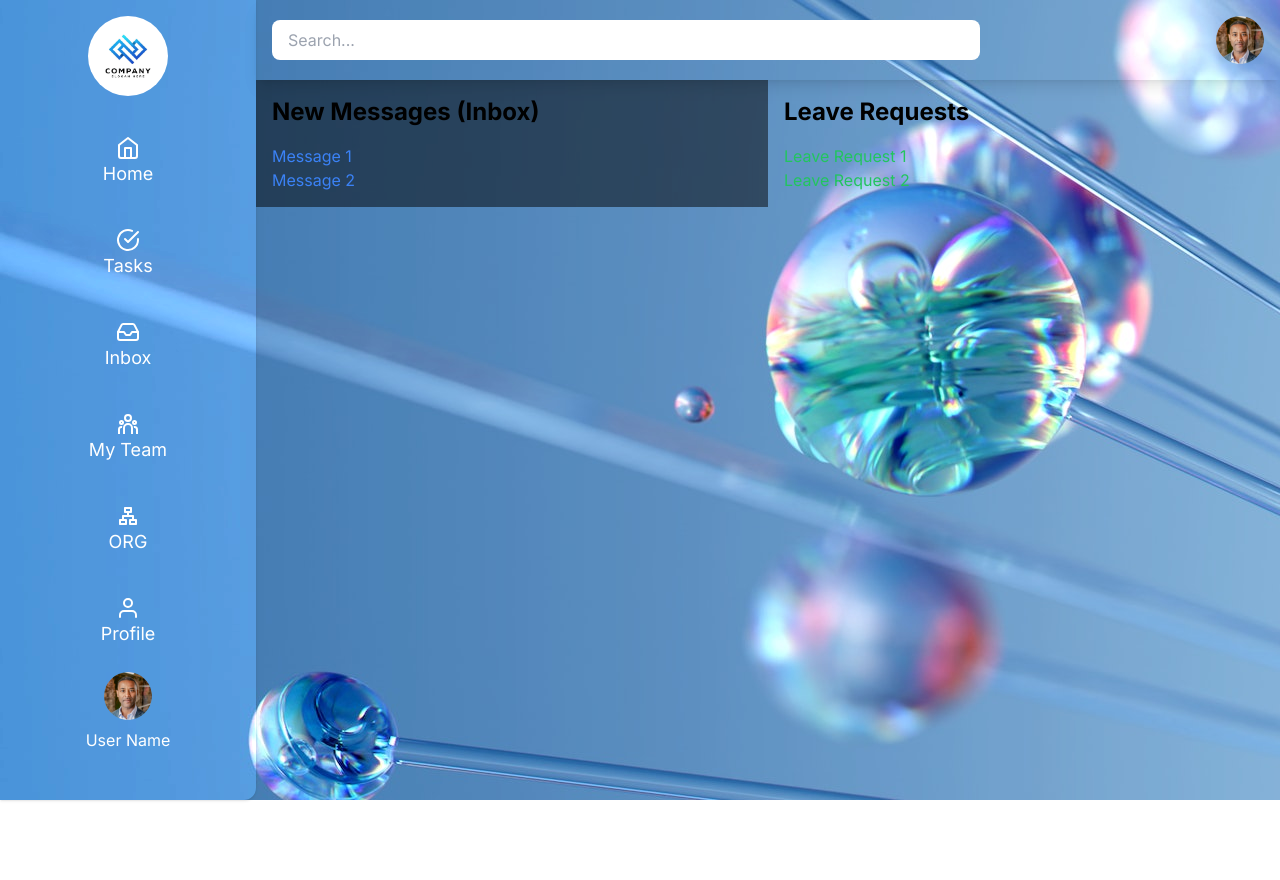
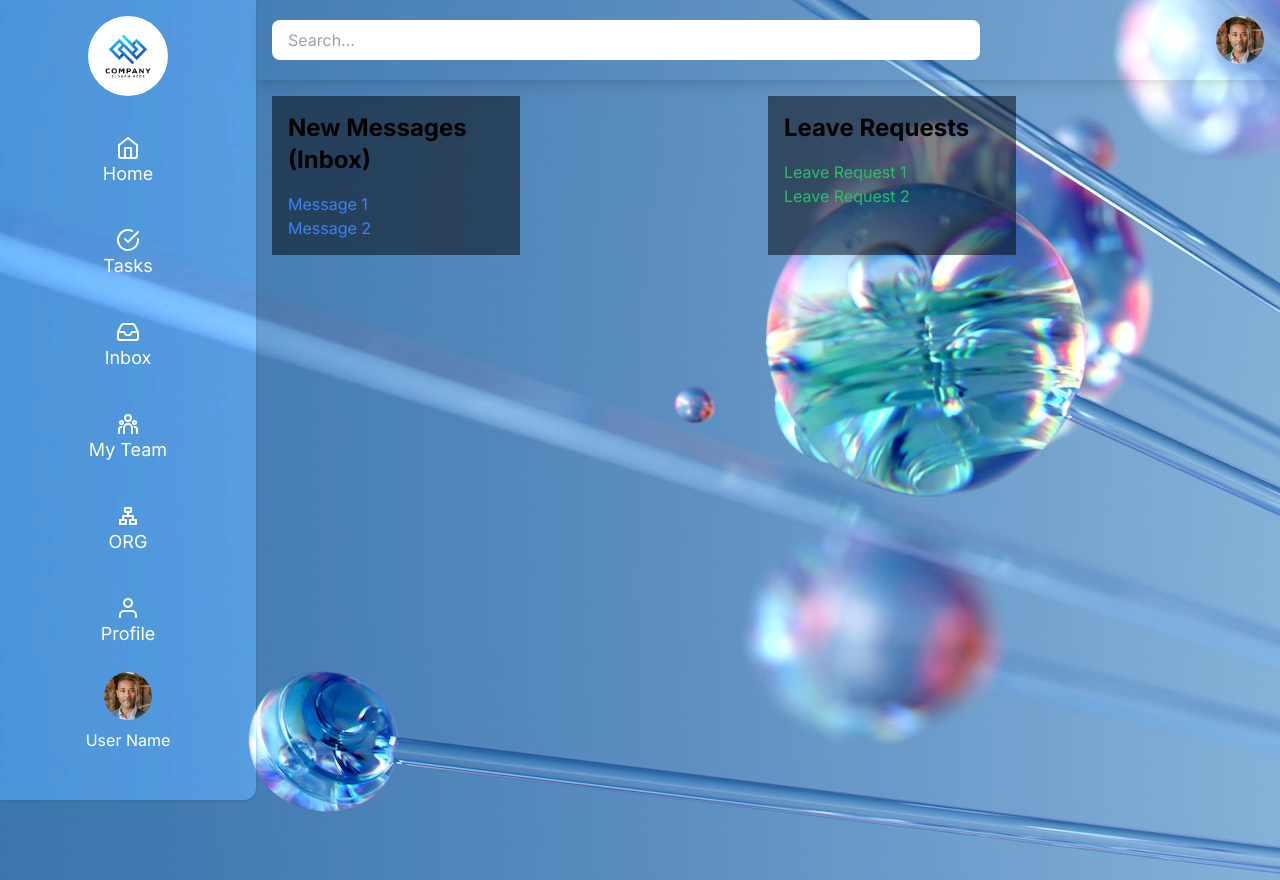
Before and after one commit to PawleN-D/hrms, a Next.js app in the folder client/: page /inbox in a window 1280 px wide. Before the commit the page ends 800 px from the top, so only its background shows below. Built offline with nearby package versions, Linux system fonts and the light colour scheme.

Commit message:
deploy commit

```diff
--- a/client/app/(dashboard)/inbox/page.tsx
+++ b/client/app/(dashboard)/inbox/page.tsx
@@ -1,7 +1,9 @@
-"use client"
-import Modal from '@/app/components/Modal/Modal';
-import React, { useState } from 'react';
-
+// pages/dashboard.tsx
+import React from 'react';
+import { employees } from '../../../Employees';
+import InboxComponent from '@/app/components/InboxComponent/InboxComponent';
+import TabbedComponent from '@/app/components/TabsComponent';
+import InboxPageComponent from '@/app/components/InboxPageComponent/InboxPageComponent';
 interface Message {
   id: number;
   subject: string;
@@ -15,12 +17,6 @@ interface LeaveRequest {
 }
 
 const InboxPage: React.FC = () => {
-  const [inboxMessages, setInboxMessages] = useState<Message[]>([]);
-  const [leaveRequests, setLeaveRequests] = useState<LeaveRequest[]>([]);
-  const [selectedMessage, setSelectedMessage] = useState<Message | null>(null);
-  const [selectedRequest, setSelectedRequest] = useState<LeaveRequest | null>(null);
-
-  // Sample data (you can replace this with your own data)
   const initialInboxMessages: Message[] = [
     { id: 1, subject: 'Message 1', content: 'This is message 1 content.' },
     { id: 2, subject: 'Message 2', content: 'This is message 2 content.' },
@@ -30,74 +26,9 @@ const InboxPage: React.FC = () => {
     { id: 1, title: 'Leave Request 1', reason: 'Vacation' },
     { id: 2, title: 'Leave Request 2', reason: 'Sick leave' },
   ];
-
-  // Function to open a modal when a message or request is clicked
-  const openMessageModal = (message: Message) => {
-    setSelectedMessage(message);
-  };
-
-  const openRequestModal = (request: LeaveRequest) => {
-    setSelectedRequest(request);
-  };
-
-  // Function to close the modal
-  const closeModal = () => {
-    setSelectedMessage(null);
-    setSelectedRequest(null);
-  };
-
   return (
-    <div className="flex">
-      <div className="w-1/2 p-4 backdrop-brightness-50">
-        <h2 className="text-2xl font-bold mb-4">New Messages (Inbox)</h2>
-        <ul>
-          {initialInboxMessages.length > 0 ? (
-            initialInboxMessages.map((message) => (
-              <li
-                key={message.id}
-                onClick={() => openMessageModal(message)}
-                className="cursor-pointer text-blue-500 hover:underline"
-              >
-                {message.subject}
-              </li>
-            ))
-          ) : (
-            <p>No new messages.</p>
-          )}
-        </ul>
-      </div>
-      <div className="w-1/2 p-4">
-        <h2 className="text-2xl font-bold mb-4">Leave Requests</h2>
-        <ul>
-          {initialLeaveRequests.length > 0 ? (
-            initialLeaveRequests.map((request) => (
-              <li
-                key={request.id}
-                onClick={() => openRequestModal(request)}
-                className="cursor-pointer text-green-500 hover:underline"
-              >
-                {request.title}
-              </li>
-            ))
-          ) : (
-            <p>No leave requests.</p>
-          )}
-        </ul>
-      </div>
-      {selectedMessage && (
-        <Modal
-          title={selectedMessage.subject}
-          content={selectedMessage.content}
-          onClose={closeModal}
-        />
-      )}
-      {selectedRequest && (
-        <Modal
-          title={selectedRequest.title}
-          content={selectedRequest.reason}
-          onClose={closeModal}
-        />
-      )}
+    <div className="bg-opacity-30 min-h-screen p-4">
+      <InboxPageComponent initialInboxMessages={initialInboxMessages} initialLeaveRequests={initialLeaveRequests} />
     </div>
   );
 };
--- /dev/null
+++ b/client/app/components/InboxPageComponent/InboxPageComponent.tsx
@@ -0,0 +1,96 @@
+"use client"
+import Modal from '@/app/components/Modal/Modal';
+import React, { useState } from 'react';
+
+interface Message {
+  id: number;
+  subject: string;
+  content: string;
+}
+
+interface LeaveRequest {
+  id: number;
+  title: string;
+  reason: string;
+}
+
+const InboxPageComponent: React.FC = (props) => {
+  const [inboxMessages, setInboxMessages] = useState<Message[]>(props.initialInboxMessages);
+  const [leaveRequests, setLeaveRequests] = useState<LeaveRequest[]>(props.initialLeaveRequests);
+  const [selectedMessage, setSelectedMessage] = useState<Message | null>(null);
+  const [selectedRequest, setSelectedRequest] = useState<LeaveRequest | null>(null);
+
+  // Sample data (you can replace this with your own data)
+
+  // Function to open a modal when a message or request is clicked
+  const openMessageModal = (message: Message) => {
+    setSelectedMessage(message);
+  };
+
+  const openRequestModal = (request: LeaveRequest) => {
+    setSelectedRequest(request);
+  };
+
+  // Function to close the modal
+  const closeModal = () => {
+    setSelectedMessage(null);
+    setSelectedRequest(null);
+  };
+
+  return (
+    <div className="flex grid grid-cols-1 sm:grid-cols-2 md:grid-cols-2 lg:grid-cols-2">
+      <div className="w-1/2 p-4 backdrop-brightness-50">
+        <h2 className="text-2xl font-bold mb-4">New Messages (Inbox)</h2>
+        <ul>
+          {inboxMessages.length > 0 ? (
+            inboxMessages.map((message) => (
+              <li
+                key={message.id}
+                onClick={() => openMessageModal(message)}
+                className="cursor-pointer text-blue-500 hover:underline"
+              >
+                {message.subject}
+              </li>
+            ))
+          ) : (
+            <p>No new messages.</p>
+          )}
+        </ul>
+      </div>
+      <div className="w-1/2 p-4 backdrop-brightness-50">
+        <h2 className="text-2xl font-bold mb-4">Leave Requests</h2>
+        <ul>
+          {leaveRequests.length > 0 ? (
+            leaveRequests.map((request) => (
+              <li
+                key={request.id}
+                onClick={() => openRequestModal(request)}
+                className="cursor-pointer text-green-500 hover:underline"
+              >
+                {request.title}
+              </li>
+            ))
+          ) : (
+            <p>No leave requests.</p>
+          )}
+        </ul>
+      </div>
+      {selectedMessage && (
+        <Modal
+          title={selectedMessage.subject}
+          content={selectedMessage.content}
+          onClose={closeModal}
+        />
+      )}
+      {selectedRequest && (
+        <Modal
+          title={selectedRequest.title}
+          content={selectedRequest.reason}
+          onClose={closeModal}
+        />
+      )}
+    </div>
+  );
+};
+
+export default InboxPageComponent;
--- a/client/app/components/Tasks/TasksComponent.tsx
+++ b/client/app/components/Tasks/TasksComponent.tsx
@@ -14,7 +14,7 @@ interface Task {
 }
 
 const TaskList: React.FC = () => {
-  const [activeTab, setActiveTab] = useState<string>('All Tasks'); // Initialize the activeTab state
+  const [activeTab, setActiveTab] = useState<string>('My Tasks'); // Initialize the activeTab state
 
   const allTasks: Task[] = [
     { id: 1, title: 'Task 1', description: 'Description for Task 1' },
```
Also changed, not shown: client/app/(dashboard)/myteam/page.tsx (deleted).
